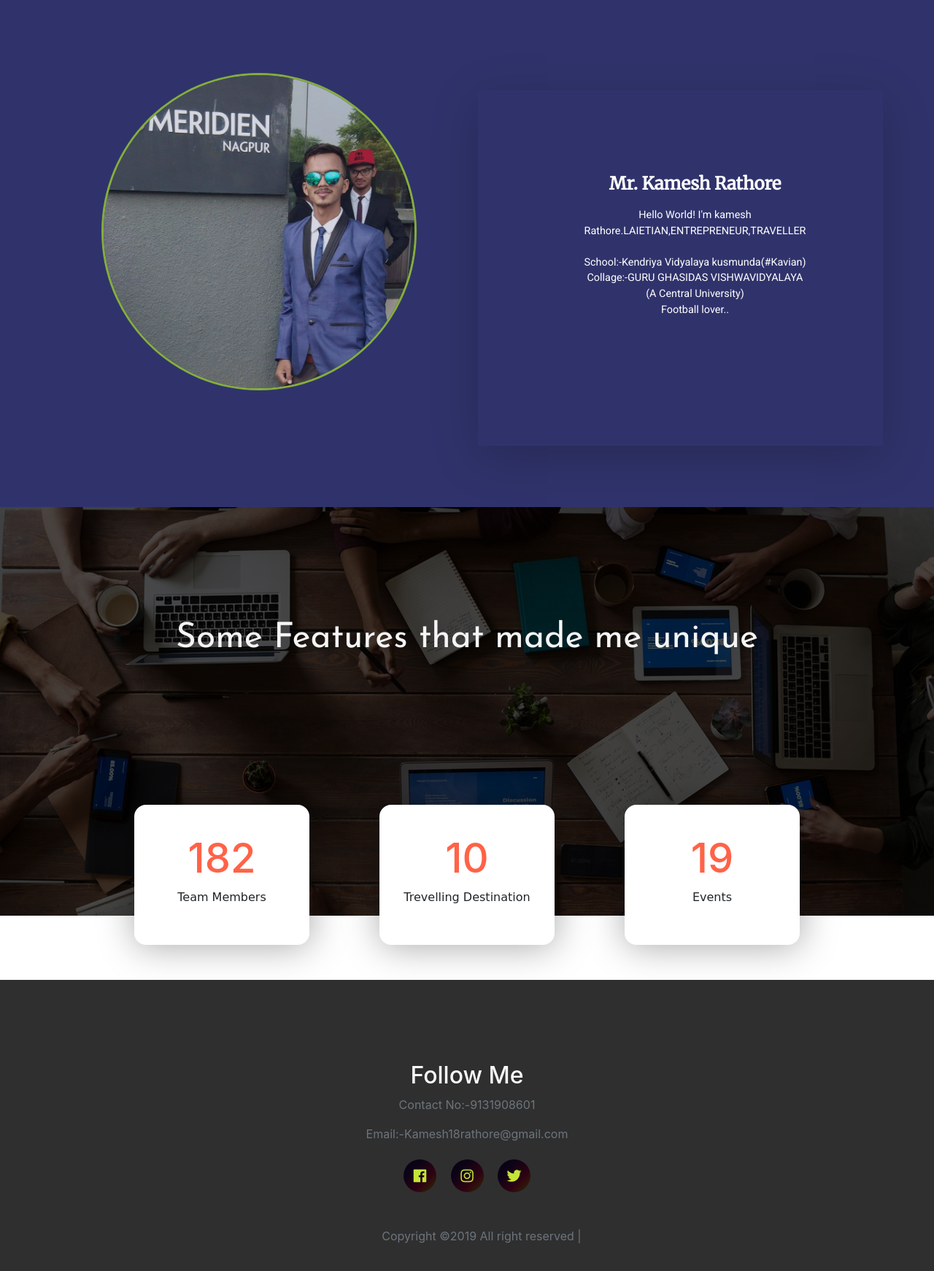
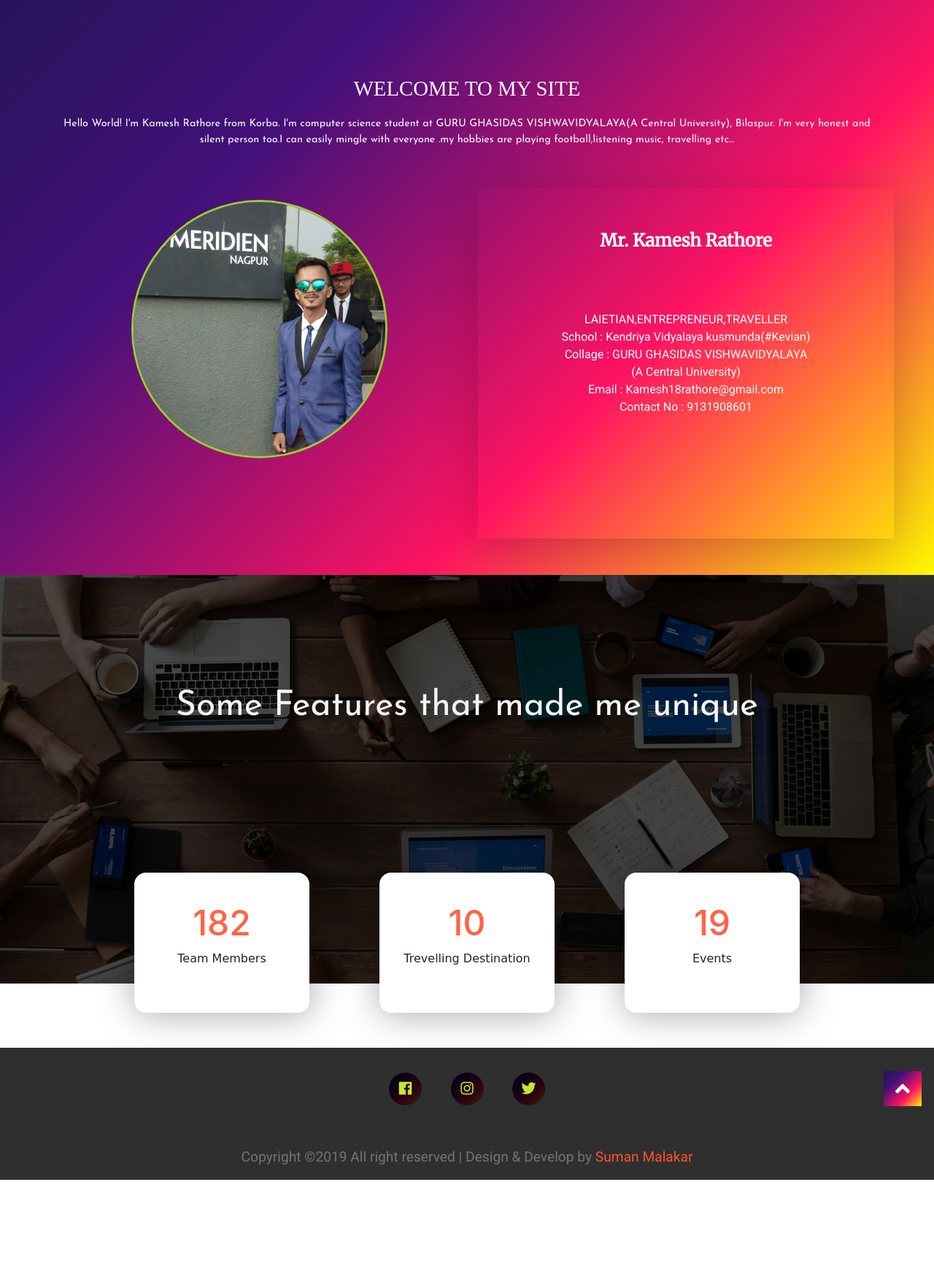
Before and after one commit to sumanmalakar/SUMAN_MALAKAR, a plain HTML site: page index.html in a window 1280 px wide. Shown: the part 860-2602 px from the top of the page at 73% size. After the commit the page ends 2477 px from the top, so only its background shows below. Drawn offline with nearby package versions, Linux system fonts and the light colour scheme; a web font is replaced by a local one.

Commit message:
changing app2.js , index.html, css/mobile-query.css

```diff
--- a/app2.js
+++ b/app2.js
@@ -57,6 +57,30 @@ sr.reveal('.panel', {
 
 });
 
+// px
+
+window.sr = ScrollReveal();
+sr.reveal('.px', {
+    duration: 2000,
+    origin: 'top',
+    distance: '300px',
+
+
+
+});
+
+// py
+
+window.sr = ScrollReveal();
+sr.reveal('.py', {
+    duration: 2500,
+    origin: 'top',
+    distance: '300px',
+    // viewFactor: 0.2
+
+
+});
+
 // pannel h1
 
 window.sr = ScrollReveal();
@@ -111,20 +135,20 @@ sr.reveal('.address', {
 
 // follow
 
-window.sr = ScrollReveal();
-sr.reveal('.follow', {
-    duration: 2000,
-    origin: 'right',
-    distance: '300px',
+// window.sr = ScrollReveal();
+// sr.reveal('.follow', {
+//     duration: 2000,
+//     origin: 'right',
+//     distance: '300px',
 
-});
+// });
 
 // social media
 
 window.sr = ScrollReveal();
 sr.reveal('.social-button', {
-    duration: 3000,
-    origin: 'bottom',
+    duration: 1500,
+    origin: 'top',
     distance: '200px',
 
 });
@@ -132,7 +156,7 @@ sr.reveal('.social-button', {
 // last
 window.sr = ScrollReveal();
 sr.reveal('.last', {
-    duration: 4000,
+    duration: 2000,
     origin: 'bottom',
     distance: '200px',
 
--- a/css/style.css
+++ b/css/style.css
@@ -24,8 +24,8 @@ header {
     overflow: hidden;
     /* background-image: linear-gradient(to top, #3f51b1 0%, #5a55ae 13%, #7b5fac 25%, #8f6aae 38%, #a86aa4 50%, #cc6b8e 62%, #f18271 75%, #f3a469 87%, #f7c978 100%); */
     /* background-image: linear-gradient(to top, #fcc5e4 0%, #fda34b 15%, #ff7882 35%, #c8699e 52%, #7046aa 71%, #0c1db8 87%, #020f75 100%); */
-       background-position:center;
-       background-size:cover;
+    background-position: center;
+    background-size: cover;
     position: relative;
     /* opacity: 0.5; */
     /* background-image: linear-gradient(-225deg, #2CD8D5 0%, #6B8DD6 48%, #8E37D7 100%); */
@@ -40,6 +40,7 @@ header {
     height: 100vh;
 
 }
+
 /* navigation bar */
 
 header .navbar-nav .nav-item:last-child {
@@ -97,8 +98,9 @@ header .nav-link:hover {
     left: 50%;
     transform: translate(-85%, -50%);
 }
+
 .arrow-down .fa-chevron-down {
-    font-size:1.5em;
+    font-size: 1.5em;
 }
 
 
@@ -110,21 +112,32 @@ header .nav-link:hover {
     /* height:100vh;
    */
     /* background: #756666; */
-    background: #30336b;
+    /* background: #30336b; */
 
-    padding:20vmin 0;
+    padding: 20vmin 0;
 
-    /* background-image: linear-gradient(-225deg, #231557 0%, #44107A 29%, #FF1361 67%, #FFF800 100%); */
+    background-image: linear-gradient(-225deg, #231557 0%, #44107A 29%, #FF1361 67%, #FFF800 100%);
 }
 
+.section-1 .px {
+    font-size: 1.8em;
+    font-family: 'Baskervville',
+        serif;
+}
 
+.section-1 .py {
+    font-size: 0.9em;
+    font-family: 'Josefin Sans',
+        sans-serif;
+}
 
 .section-1 .row .col-md-6 .pray img {
-    width: 80%;
+    width: 65%;
     /* height:500px; */
-    opacity: 0.8;
+    /* opacity: ; */
+    margin-top: 3.5rem;
     border-radius: 50%;
-    border:3px solid yellowgreen;
+    border: 3px solid yellowgreen;
 }
 
 .section-1 .row .col-md-6:last-child {
@@ -133,15 +146,17 @@ header .nav-link:hover {
 
 .section-1 .row .col-md-6 .panel {
     position: absolute;
-    top: 3vmin;
+    top: 5vmin;
     /* left: -10vmin; */
     /* background: white; */
     /* background-image: linear-gradient(-225deg, #2CD8D5 0%, #6B8DD6 48%, #8E37D7 100%); */
     /* background-image: linear-gradient(-225deg, #2CD8D5 0%, #C5C1FF 56%, #FFBAC3 100%); */
     /* border-radius: 10px;
-    text-align: left;
-    height: 50vh; */
-    padding: 13vmin 5vmin 20vmin 10vmin;
+    text-align: left; */
+    width: 100%;
+    height: 60vh;
+
+    /* padding: 13vmin 5vmin 20vmin 10vmin; */
     box-shadow: 0px 15px 62px rgba(0, 0, 0, 0.2);
 
     /* z-index: 1; */
@@ -150,17 +165,19 @@ header .nav-link:hover {
 .section-1 .row .col-md-6 .panel h1 {
     font-weight: bold;
     color: #ffffff;
-    padding: 0.4em 0;
+    padding: 2.4em;
     font-size: 1.5em;
     font-family: 'Merriweather',
         serif;
 }
 
-.section-1 .row .col-md-6 .panel p {
-    font-size: 0.9em;
+.section-1 .row .col-md-6 .panel ul {
+    font-size: 1em;
+    list-style-type: none;
     /* color: rgba(0, 0, 0, 0.556); */
-    color:#ffffff;
+    color: #ffffff;
     font-weight: lighter;
+    padding: 1rem 5rem;
     font-family: 'Roboto',
         sans-serif;
 }
@@ -215,7 +232,7 @@ header .nav-link:hover {
 }
 
 .numbers h1 {
-    font-size: 3.5rem;
+    font-size: 3rem;
     color: tomato;
 }
 
@@ -229,11 +246,35 @@ header .nav-link:hover {
 footer {
     background: rgba(0, 0, 0, 0.815);
     overflow-x: hidden;
-    padding: 14vmin 18vmin;
+    /* padding: 14vmin 18vmin; */
 }
 
-footer .ul{
-    list-style-type:none;
+footer .follow {
+    height: 15vh;
+    /* padding:2.5rem; */
+    /* padding: 5vmin 6vmin; */
+    /* background: blue; */
+}
+
+footer .follow .social {
+    padding: 1rem;
+}
+
+footer .follow .fa-angle-up {
+    position: absolute;
+    right: 2rem;
+    top: 2rem;
+    color: #fff;
+    font-size: 2em;
+    /* background: #44107A; */
+    background-image: linear-gradient(-225deg, #231557 0%, #44107A 29%, #FF1361 67%, #FFF800 100%);
+
+    padding: 0.5rem 1rem;
+    /* font-weight: lighter; */
+}
+
+footer .ul {
+    list-style-type: none;
 }
 
 footer a {
@@ -242,6 +283,15 @@ footer a {
 
 footer span {
     color: #ff512f;
+    font-family: 'Roboto',
+        sans-serif;
+}
+
+
+footer .last p {
+    font-size: 1.2em;
+    font-family: 'Roboto',
+        sans-serif;
 }
 
 footer .social {
@@ -266,7 +316,7 @@ footer .social {
     align-items: center;
     position: relative;
     /* margin: 0 8px; */
-    padding: 1.5em;
+    padding: 2em;
     transition: 0.3s ease-in;
 }
 
@@ -307,8 +357,8 @@ footer .social {
 .sticky {
     position: fixed;
     top: 0;
-    width:100%;
-    background: rgba(0,0,0,0.815);
+    width: 100%;
+    background: rgba(0, 0, 0, 0.815);
     z-index: 9999;
     transition: all 1.5s ease;
 }
--- a/index.html
+++ b/index.html
@@ -32,7 +32,7 @@
         <div class="container-fluid p-0">
             <nav class="navbar navbar-expand-lg">
                 <a class="navbar-brand" href="#">
-                    <img src="img/logo3.jpeg" alt="logo" width="60">
+                    <img src="img/logo3.jpeg" alt="logo" width="50">
                 </a>
                 <button class="navbar-toggler" type="button" data-toggle="collapse" data-target="#navbarNavAltMarkup"
                     aria-controls="navbarNavAltMarkup" aria-expanded="false" aria-label="Toggle navigation">
@@ -72,27 +72,36 @@
     <main>
         <section class="section-1" id="s1">
 
+            <div class="container text-center text-light">
+                <p class="px">WELCOME TO MY SITE</p>
+                <p class="py">
+                    Hello World! I'm Kamesh Rathore from Korba. I'm computer science student at GURU GHASIDAS
+                    VISHWAVIDYALAYA(A Central University), Bilaspur. I'm very
+                    honest and silent person too.I can easily mingle with everyone .my hobbies are playing
+                    football,listening music, travelling etc...
+                </p>
+            </div>
             <div class="container text-center">
 
-                <div class="row">
-                    <div class="col-md-6 ">
+                <div class="row v">
+                    <div class="col-md-6">
                         <div class="pray">
                             <img class="left-img" src="img/kamesh.jpg" alt="1"></div>
                     </div>
                     <div class="col-md-6">
                         <div class="panel text-left">
                             <h1 class="text-center heading">Mr. Kamesh Rathore</h1>
-                            <p class="text-center paragraph">
-                                Hello World! I'm kamesh Rathore.LAIETIAN,ENTREPRENEUR,TRAVELLER
-                                <br>
-                                <br>
-                                School:-Kendriya Vidyalaya kusmunda(#Kavian)
-                               <br>
-                               Collage:-<b>GURU GHASIDAS VISHWAVIDYALAYA</b>
-                               <br>(A Central University)
-                               <br>Football lover..
+                            <ul class="text-center paragraph">
+                                <li><span><b>LAIETIAN,ENTREPRENEUR,TRAVELLER</b></span></li>
 
-                            </p>
+                                <li>School : Kendriya Vidyalaya kusmunda(#Kevian)</li>
+
+                                <li> Collage : <b>GURU GHASIDAS VISHWAVIDYALAYA</b>
+                                    <br>(A Central University)</li>
+                                <li>Email : Kamesh18rathore@gmail.com</li>
+                                <li>Contact No : 9131908601</li>
+
+                            </ul>
 
                         </div>
                     </div>
@@ -137,36 +146,31 @@
     <footer>
 
         <div class="container-fluid p-0">
-            <div class="row text-left">
-
-
-                </div>
+            <div class="row">
                 <div class="col-md-12 text-center follow">
-                     <h2 class="text-light">Follow Me </h2>
-                     <p class="text-muted">Contact No:-9131908601</p>
-                     <p class="text-muted">Email:-Kamesh18rathore@gmail.com</p>
+                    <!-- <h2 class="text-light">Follow Me </h2> -->
+                    <!-- <p class="text-muted">Contact No:-9131908601</p>
+                     <p class="text-muted">Email:-Kamesh18rathore@gmail.com</p> -->
                     <!-- <p class="text-muted">social</p> -->
                     <div class="social">
                         <div class="social-button">
                             <a href="https://www.facebook.com/kamesh.rathore.31"><i class="fab fa-facebook"></i></a>
                             <a href="https://www.instagram.com/kamesh_rathore_/"><i class="fab fa-instagram"></i></a>
-                             <a href=""><i class="fab fa-twitter"></i></a>
+                            <a href="https://twitter.com/rathore_kamesh?s=09"><i class="fab fa-twitter"></i></a>
+
                         </div>
                     </div>
-                      <p class="pt-4 text-muted">
-                          <ul class="text-muted ul last">
-                              <li> Copyright &copy;2019 All right reserved |</li>
-                              <li>
-                                  <!-- designe & develop
-                        by <a href="https://sumanmalakar.github.io/Suman/"><span>Suman Malakar</span></a> -->
-                              </li>
+                    <a href="#top"><i class="fa fa-angle-up"></i></a>
+                </div>
+            </div>
+            <div class="row">
+                <div class="col-md-12 text-center last">
+                    <p class="text-muted pt-3">
+                        Copyright &copy;2019 All right reserved |
+                        Design & Develop
+                        by <a href="https://sumanmalakar.github.io/Suman/"><span>Suman Malakar</span></a>
+                    </p>
 
-                          </ul>
-                      </p>
-                     <p class="text-muted last">
-                          <!-- designe & develop
-                        by <a href="https://sumanmalakar.github.io/Suman/"><span>Suman Malakar</span></a> -->
-                     </p>
                 </div>
 
 
@@ -200,6 +204,26 @@
             loop: true,
         });
     </script>
+    <script>
+        // smoth-scroll
+
+        $(function () {
+            $('a[href*="#"]:not([href="#"])').click(function () {
+                if (location.pathname.replace(/^\//, '') == this.pathname.replace(/^\//, '') && location
+                    .hostname ==
+                    this.hostname) {
+                    var target = $(this.hash);
+                    target = target.length ? target : $('[name=' + this.hash.slice(1) + ']');
+                    if (target.length) {
+                        $('html, body').animate({
+                            scrollTop: target.offset().top
+                        }, 1000); //change this number here to modify how long the scroll takes
+                        return false;
+                    }
+                }
+            });
+        });
+    </script>
     <script src="app2.js"></script>
     <script src="main.js"></script>
 </body>
```
Also changed, not shown: css/mobile-query.css (+79 -0 lines). Lines whose indentation alone changed are shown as unchanged.
